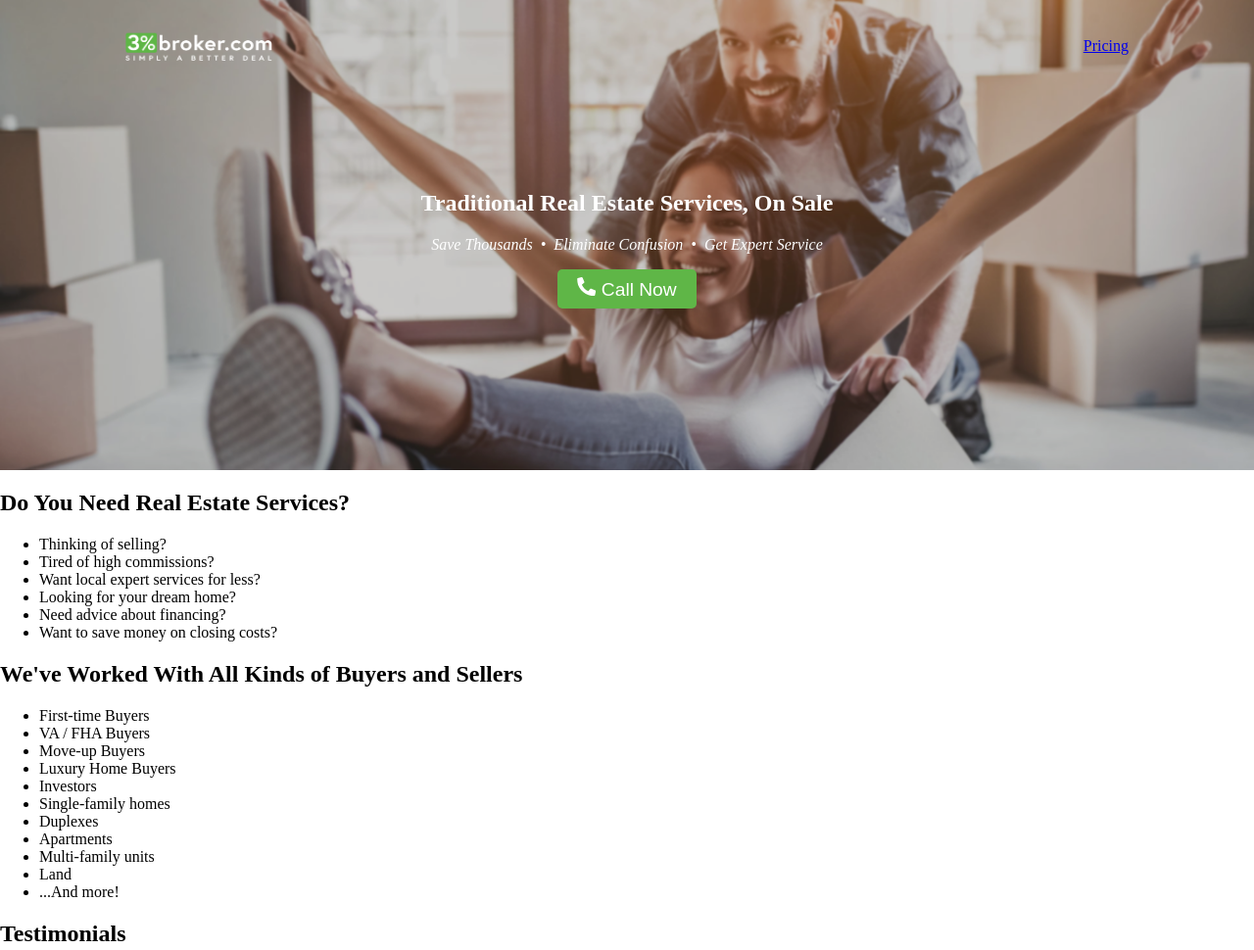
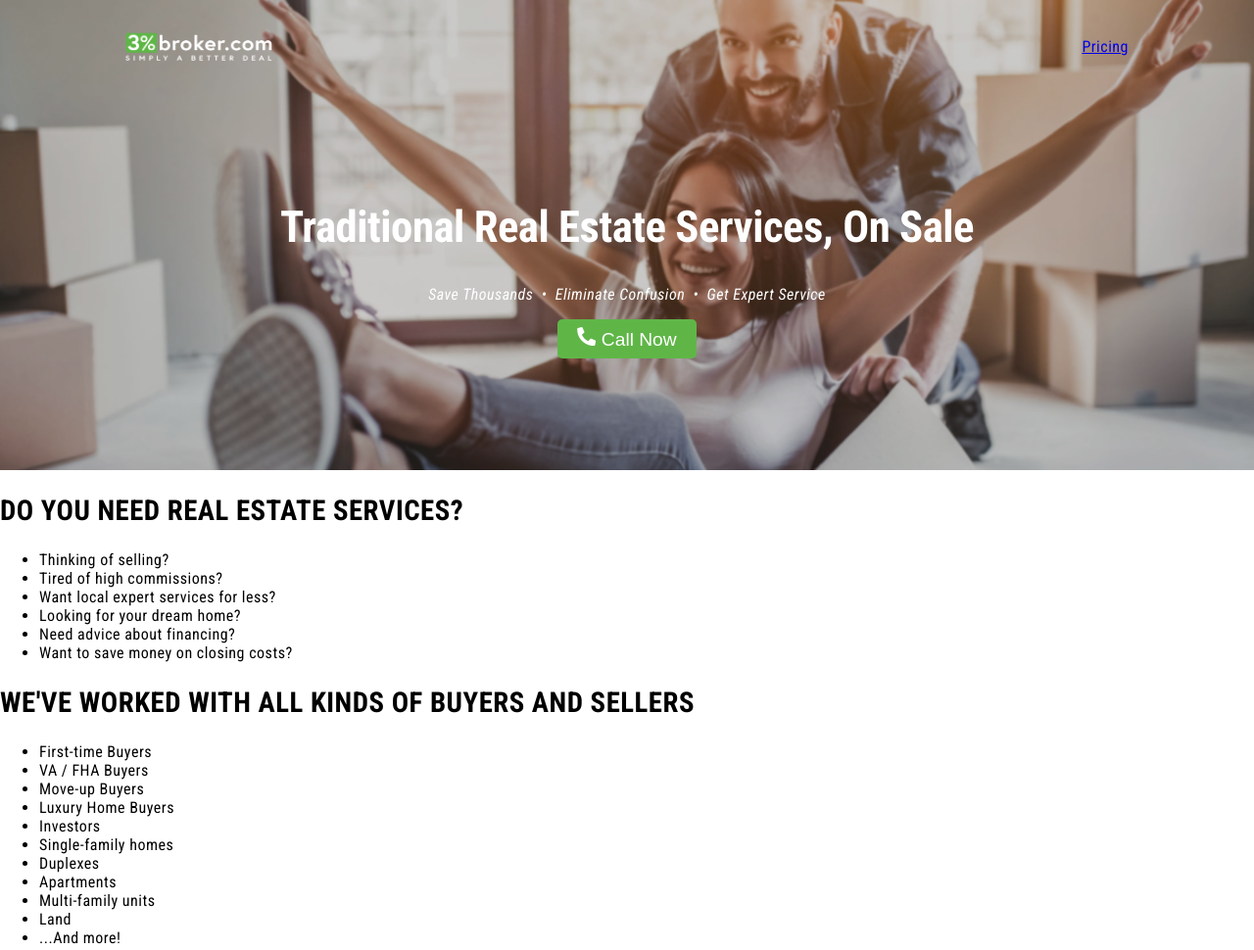
Before and after one commit to morgannewman/3percentbroker.com, a Gatsby site: page / in a window 1280 px wide. Shown: the top 970 px of the page at 98% size. Built offline with nearby package versions, Linux system fonts and the light colour scheme; Gatsby itself is replaced by a stand-in of ours.

Commit message:
Adds font styling

```diff
--- a/src/pages/index.js
+++ b/src/pages/index.js
@@ -23,6 +23,10 @@ const IndexPage = () => {
         <title>3PercentBroker.com | It's Simply a Better Deal</title>
         <link rel="canonical" href="https://3percentbroker.com/" />
         <meta name="viewport" content="width=device-width, initial-scale=1" />
+        <link
+          href="https://fonts.googleapis.com/css?family=Roboto+Condensed:400,400i,700"
+          rel="stylesheet"
+        />
       </Helmet>
       <main className="main">
         <Hero />
--- a/src/styles/_typography.scss
+++ b/src/styles/_typography.scss
@@ -1,16 +1,22 @@
-// @import url('https://fonts.googleapis.com/css?family=Roboto+Slab:400,700');
-
 html {
   font-size: 16px;
-  // font-family: 'Roboto Slab', 'Georgia', 'serif';
+  font-family: 'Roboto Condensed', 'sans-serif';
+  letter-spacing: 0.5px;
 }
 
-h1,
+h1 {
+  letter-spacing: -0.5px;
+  font-size: 2.8rem;
+  line-height: 95%;
+}
+
 h2,
 h3,
 h4,
 h5,
 h6 {
+  font-size: 1.8rem;
+  text-transform: uppercase;
 }
 
 a,
```
